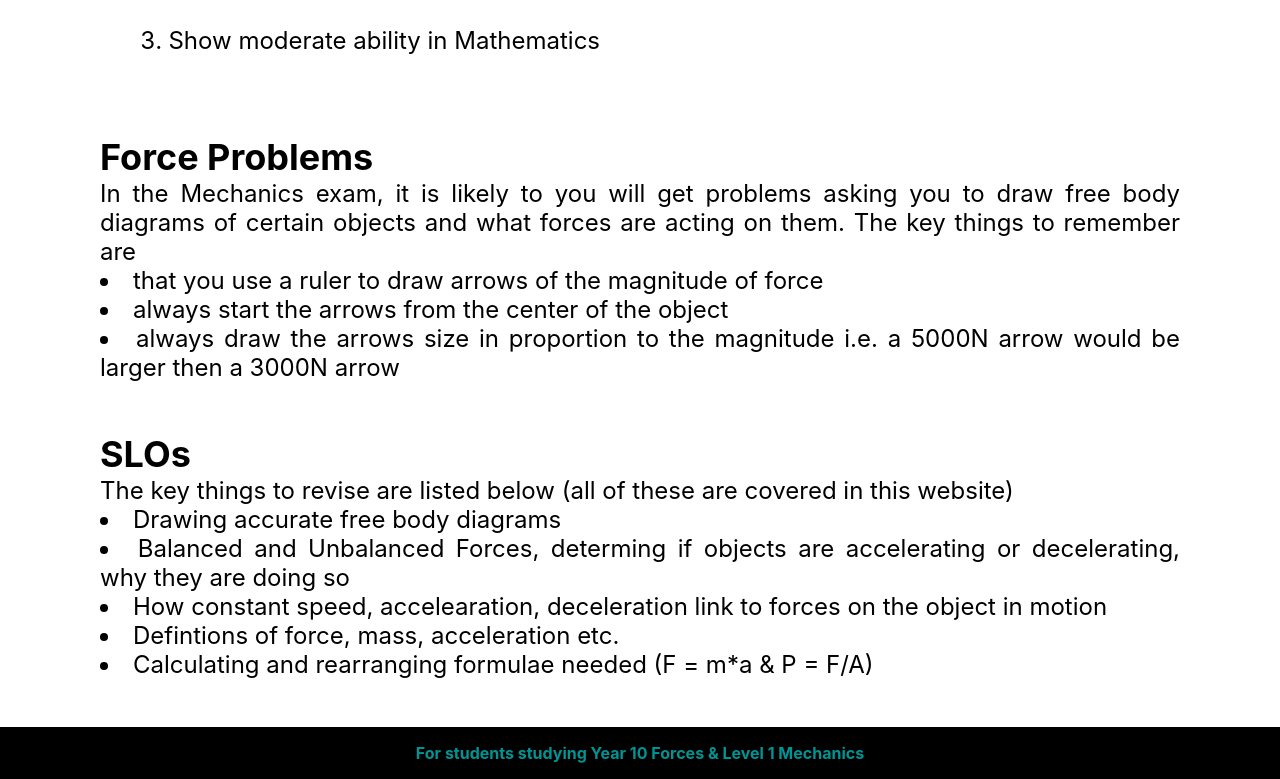
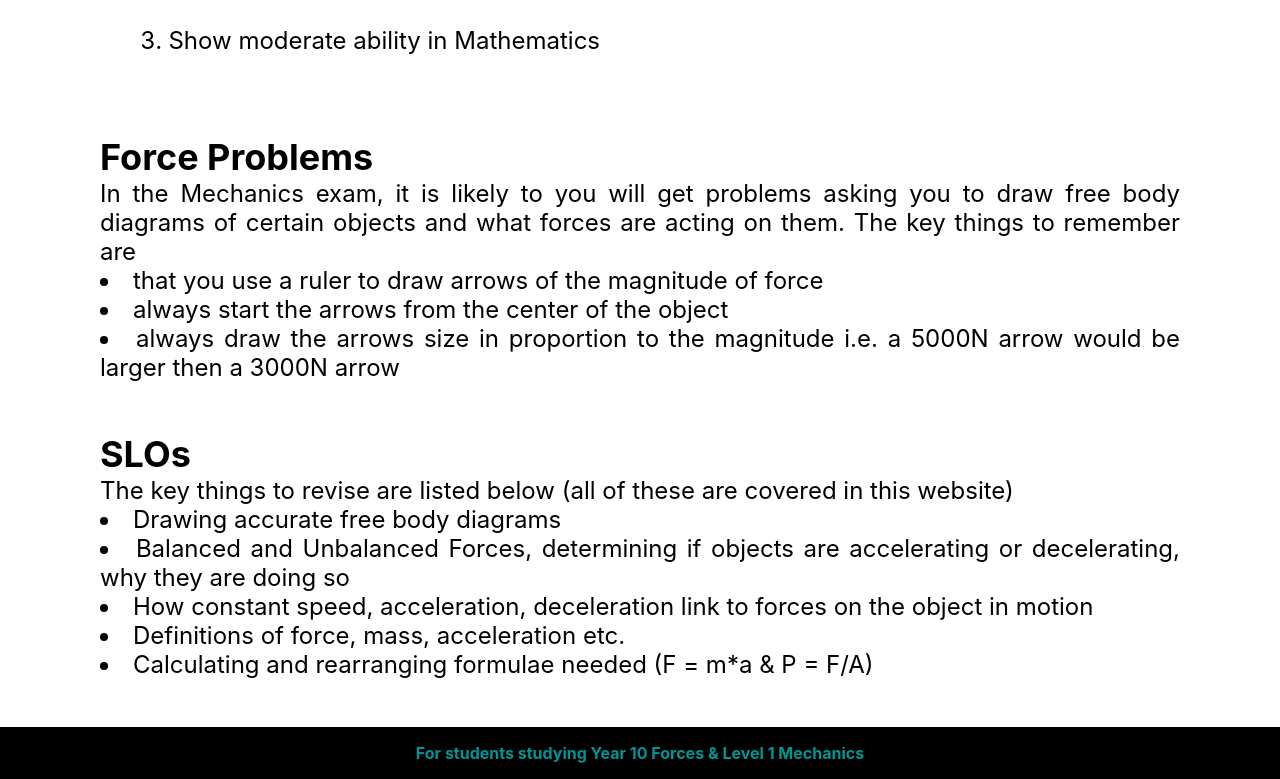
Before and after one commit to Mayo12345678/Mayo12345678.github.io, a plain HTML site: page index.html in a window 1280 px wide. Shown: the part 1122-1901 px from the top of the page. Drawn offline with Linux system fonts and the light colour scheme.

Commit message:
spelling errors fixed

```diff
--- a/index.html
+++ b/index.html
@@ -74,10 +74,10 @@
         <div class="textsizing">
           The key things to revise are listed below (all of these are covered in this website)
           <li>Drawing accurate free body diagrams</li>
-          <li>Balanced and Unbalanced Forces, determing if objects are accelerating or decelerating, why they are doing
+          <li>Balanced and Unbalanced Forces, determining if objects are accelerating or decelerating, why they are doing
             so</li>
-          <li>How constant speed, accelearation, deceleration link to forces on the object in motion</li>
-          <li>Defintions of force, mass, acceleration etc.</li>
+          <li>How constant speed, acceleration, deceleration link to forces on the object in motion</li>
+          <li>Definitions of force, mass, acceleration etc.</li>
           <li>Calculating and rearranging formulae needed (F = m*a & P = F/A)</li>
         </div>
       </div>
```
